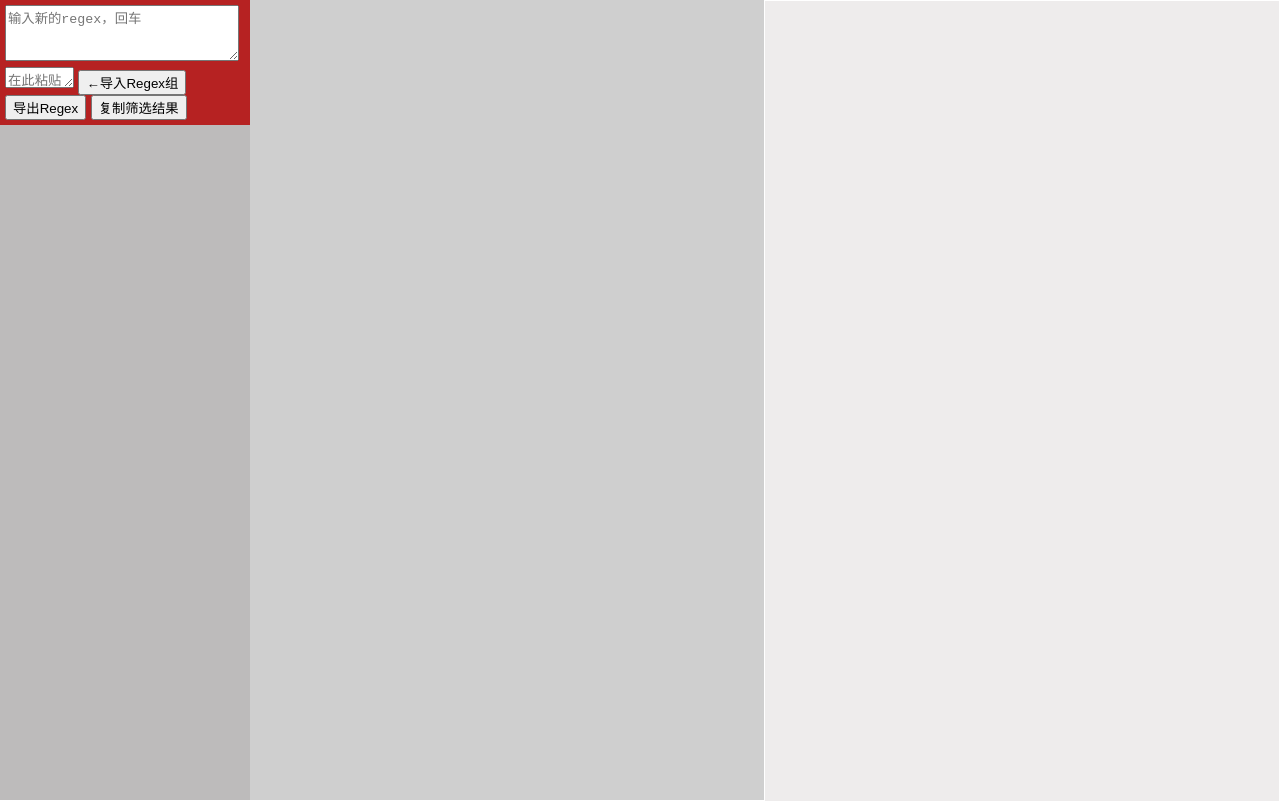
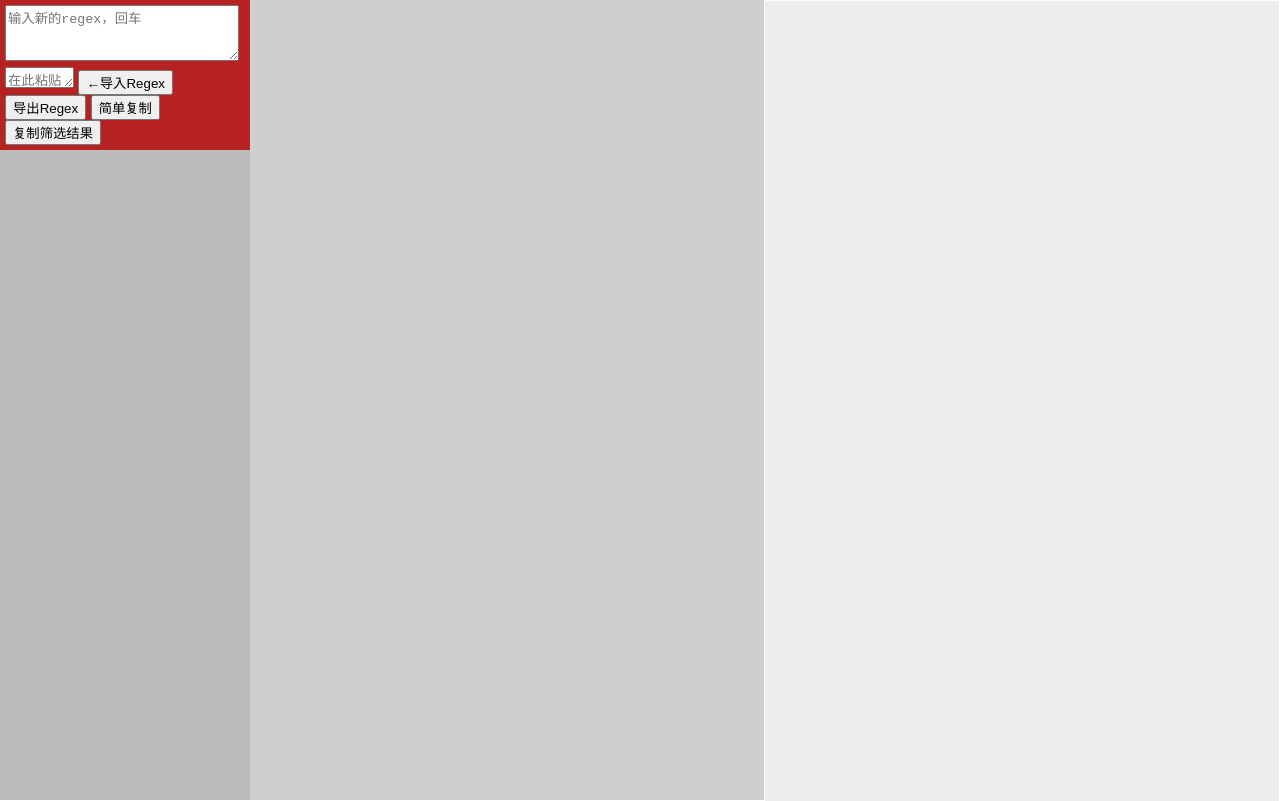
Before and after one commit to RubiTree/ViLog, a plain HTML site: page index.html in a window 1280 px wide. Drawn offline with nearby package versions, Linux system fonts and the light colour scheme.

Commit message:
add simple copy regex

```diff
--- a/index.html
+++ b/index.html
@@ -136,11 +136,12 @@
                 <div>
                     <textarea id="import-regex" cols="6" rows="1" placeholder="在此粘贴"
                         v-model="importRegexGroup"></textarea>
-                    <button @click="importRegex()">←导入Regex组</button>
+                    <button @click="importRegex()">←导入Regex</button>
                 </div>
 
                 <div>
                     <button @click="exportRegex()">导出Regex</button>
+                    <button @click="simpleCopyRegex()">简单复制</button>
                     <button @click="exportFilterResult()">复制筛选结果</button>
                 </div>
             </div>
--- a/script/main.js
+++ b/script/main.js
@@ -167,6 +167,10 @@ var app = new Vue({
 
         exportRegex: function () {
             exportContentToClipboard(JSON.stringify(this.regexGroup))
+        },
+
+        simpleCopyRegex: function () {
+            exportContentToClipboard(this.regexGroup.regexList.map((regex) => regex.regexText).join("|"))
         },
 
         exportFilterResult: function () {
```
